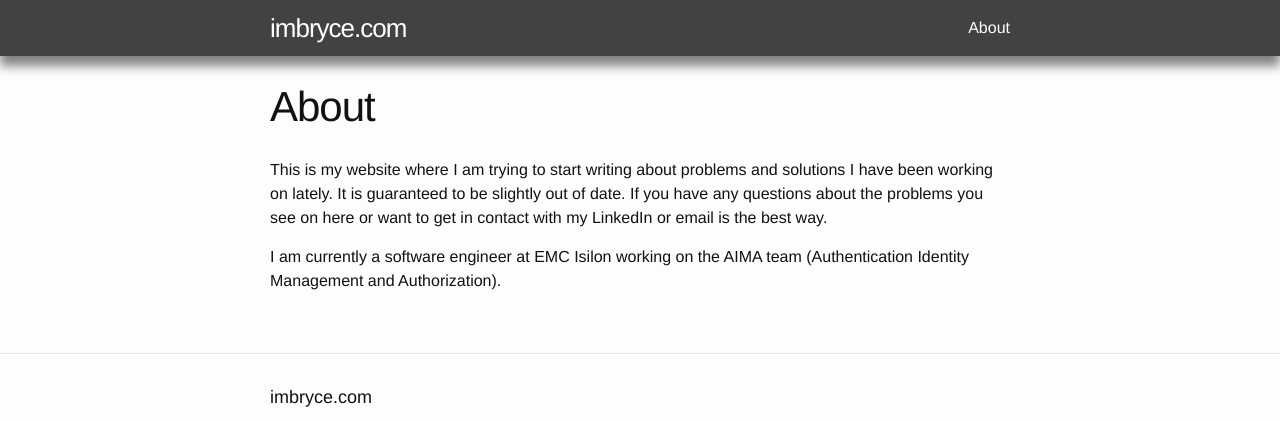
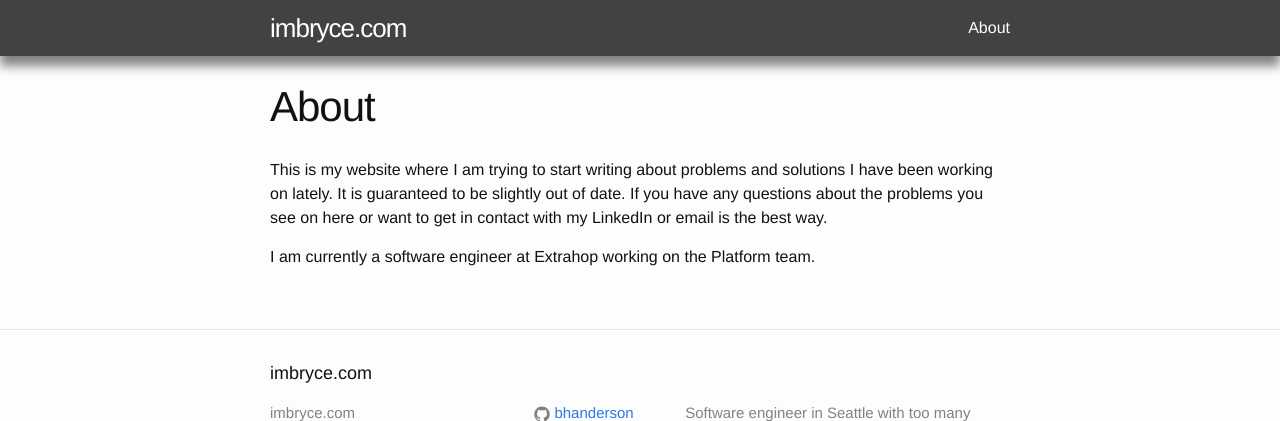
Before and after one commit to bhanderson/imbryce.com, a Jekyll site: the page built from about.md, in a window 1280 px wide, cut to the strip 0-421 px from the top of the page. Built offline with Jekyll 4.4.1, drawn with Linux system fonts in a browser that asks for light colours.

Commit message:
Added Extrahop

```diff
--- a/about.md
+++ b/about.md
@@ -9,5 +9,4 @@
 date. If you have any questions about the problems you see on here or want
 to get in contact with my LinkedIn or email is the best way.
 
-I am currently a software engineer at EMC Isilon working on the AIMA team
-(Authentication Identity Management and Authorization).
+I am currently a software engineer at Extrahop working on the Platform team.
```
